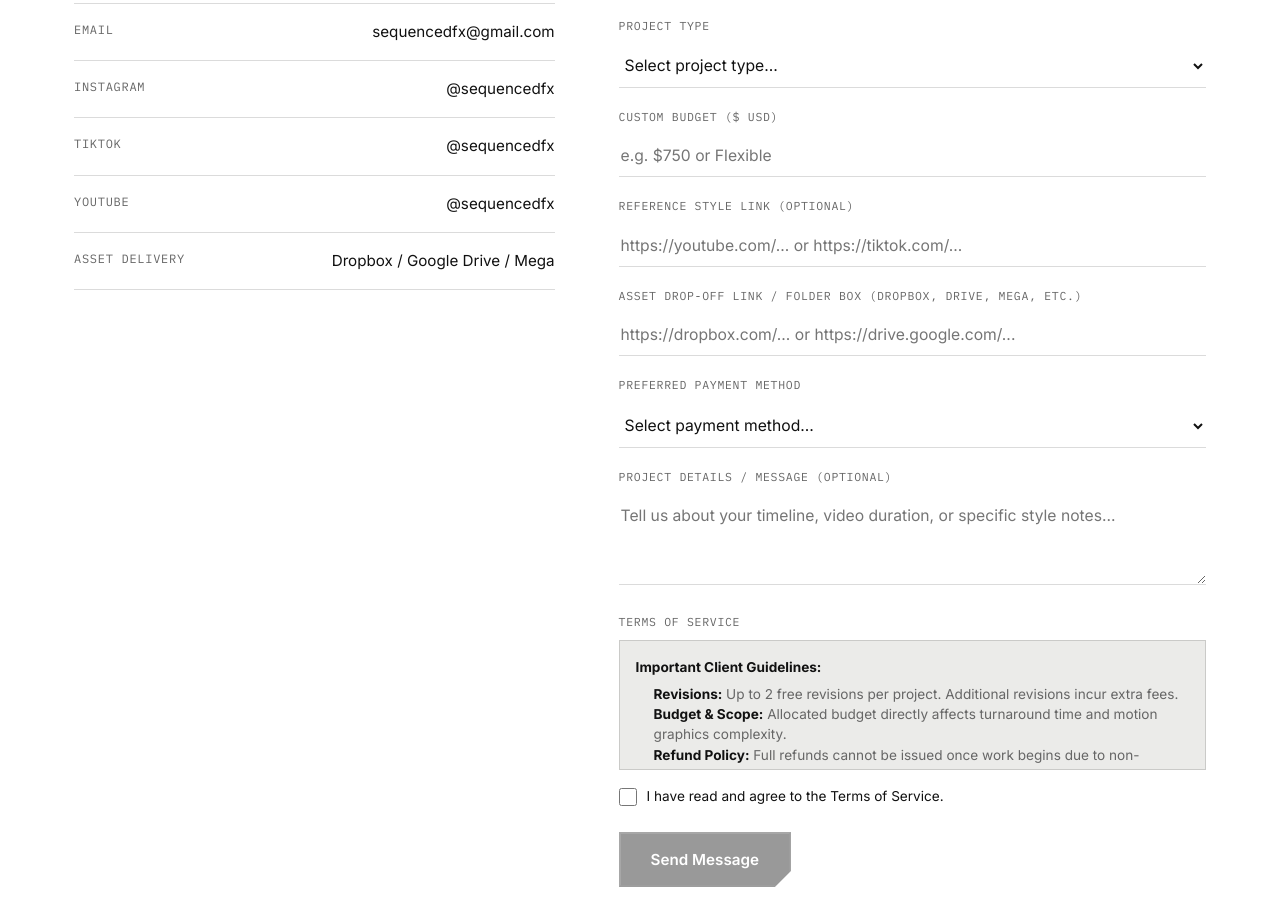
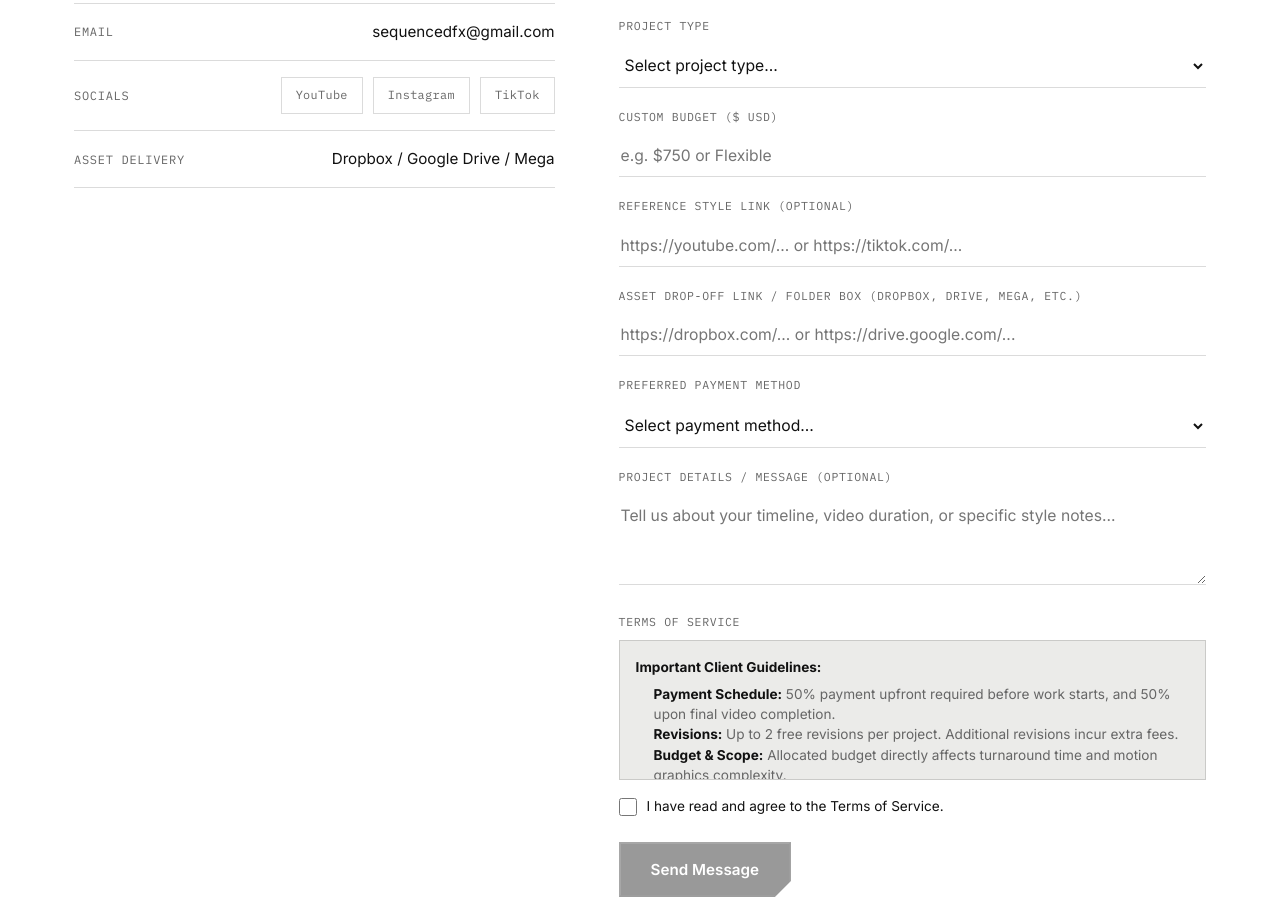
Before and after one commit to sequencedfx/SequencedFx-Portfolio, a plain HTML site: page index.html in a window 1280 px wide. Shown: the part 5281-6181 px from the top of the page. Drawn offline with Linux system fonts and the light colour scheme.

Commit message:
Update index.html

```diff
--- a/index.html
+++ b/index.html
@@ -170,7 +170,8 @@
   .about-copy p{color:var(--muted); font-size:1.02rem; margin-bottom:22px; max-width:520px;}
   .about-copy p strong{color:var(--paper); font-weight:600;}
   .tag-row{display:flex; flex-wrap:wrap; gap:10px; margin-top:8px;}
-  .tag-pill{font-family:'IBM Plex Mono',monospace; font-size:0.74rem; padding:8px 14px; border:1px solid var(--line); color:var(--muted); letter-spacing:0.03em; white-space:nowrap;}
+  .tag-pill{font-family:'IBM Plex Mono',monospace; font-size:0.74rem; padding:8px 14px; border:1px solid var(--line); color:var(--muted); letter-spacing:0.03em; white-space:nowrap; transition:background .2s, color .2s, border-color .2s;}
+  a.tag-pill:hover{background:var(--signal); color:var(--ink); border-color:var(--signal);}
 
   @media (max-width:860px){ .about-grid{grid-template-columns:1fr; gap:40px;} .about-visual{max-width:280px;} }
 
@@ -197,7 +198,7 @@
   /* Contact & Form */
   .contact-grid{display:grid; grid-template-columns:0.9fr 1.1fr; gap:64px;}
   .contact-info p{color:var(--muted); margin-bottom:32px; max-width:400px;}
-  .info-line{padding:16px 0; border-top:1px solid var(--line); display:flex; justify-content:space-between; gap:20px;}
+  .info-line{padding:16px 0; border-top:1px solid var(--line); display:flex; justify-content:space-between; align-items:center; gap:20px;}
   .info-line:last-child{border-bottom:1px solid var(--line);}
   .info-line .k{font-family:'IBM Plex Mono',monospace; font-size:0.75rem; color:var(--muted); text-transform:uppercase; letter-spacing:0.06em;}
   .info-line .v{font-size:0.95rem;}
@@ -213,7 +214,7 @@
   .conditional-field{display:none;}
 
   /* TOS Box & Checkbox */
-  .tos-box{border:1px solid var(--line); padding:16px; background:var(--panel-2); font-size:0.85rem; color:var(--muted); line-height:1.5; max-height:130px; overflow-y:auto; margin-bottom:16px;}
+  .tos-box{border:1px solid var(--line); padding:16px; background:var(--panel-2); font-size:0.85rem; color:var(--muted); line-height:1.5; max-height:140px; overflow-y:auto; margin-bottom:16px;}
   .tos-box strong{color:var(--paper);}
   .tos-box ul{padding-left:18px; margin-top:6px;}
   .checkbox-group{display:flex; align-items:center; gap:10px; margin-bottom:24px;}
@@ -225,7 +226,7 @@
 
   #form-success{display:none; grid-column:1/-1; margin-top:8px; padding:36px 28px; background:var(--signal); color:var(--ink); text-align:center;}
   #form-success svg{width:44px; height:44px; stroke:var(--ink); fill:none; stroke-width:3; margin:0 auto 16px;}
-  #form-success p{font-size:1rem; font-weight:600; max-width:360px; margin:0 auto;}
+  #form-success p{font-size:1rem; font-weight:600; max-width:380px; margin:0 auto;}
   #form-error{display:none; margin-top:18px; padding:14px 16px; background:rgba(0,0,0,0.04); border:1px solid var(--signal-dim); font-size:0.9rem;}
 
   @media (max-width:860px){ .contact-grid{grid-template-columns:1fr; gap:44px;} }
@@ -406,9 +407,16 @@
         <h2 style="margin-bottom:18px;">Let's cut something great.</h2>
         <p>Tell me about your project and I'll get back to you within one business day.</p>
         <div class="info-line"><span class="k">Email</span><a class="v" href="mailto:sequencedfx@gmail.com">sequencedfx@gmail.com</a></div>
-        <div class="info-line"><span class="k">Instagram</span><a class="v" href="https://www.instagram.com/sequencedfx?igsi=MTNyYnM0NmZzM3MzOQ==" target="_blank" rel="noopener noreferrer">@sequencedfx</a></div>
-        <div class="info-line"><span class="k">TikTok</span><a class="v" href="https://www.tiktok.com/@sequencedfx?_r=1&amp;_t=ZP-994JF73KYAw" target="_blank" rel="noopener noreferrer">@sequencedfx</a></div>
-        <div class="info-line"><span class="k">YouTube</span><a class="v" href="https://youtube.com/@sequencedfx?si=CdBzRb9t8jd4JoqJ" target="_blank" rel="noopener noreferrer">@sequencedfx</a></div>
+
+        <div class="info-line">
+          <span class="k">Socials</span>
+          <div class="tag-row" style="margin-top:0;">
+            <a href="https://youtube.com/@sequencedfx?si=CdBzRb9t8jd4JoqJ" target="_blank" rel="noopener noreferrer" class="tag-pill">YouTube</a>
+            <a href="https://www.instagram.com/sequencedfx?igsi=MTNyYnM0NmZzM3MzOQ==" target="_blank" rel="noopener noreferrer" class="tag-pill">Instagram</a>
+            <a href="https://www.tiktok.com/@sequencedfx?_r=1&amp;_t=ZP-994JF73KYAw" target="_blank" rel="noopener noreferrer" class="tag-pill">TikTok</a>
+          </div>
+        </div>
+
         <div class="info-line"><span class="k">Asset Delivery</span><span class="v">Dropbox / Google Drive / Mega</span></div>
       </div>
 
@@ -458,7 +466,6 @@
             <option value="Credit / Debit Card">Credit / Debit Card</option>
             <option value="PayPal">PayPal</option>
             <option value="Cash App">Cash App</option>
-            <option value="Cryptocurrency">Cryptocurrency</option>
           </select>
         </div>
 
@@ -469,6 +476,7 @@
           <div class="tos-box">
             <strong>Important Client Guidelines:</strong>
             <ul>
+              <li><strong>Payment Schedule:</strong> 50% payment upfront required before work starts, and 50% upon final video completion.</li>
               <li><strong>Revisions:</strong> Up to 2 free revisions per project. Additional revisions incur extra fees.</li>
               <li><strong>Budget &amp; Scope:</strong> Allocated budget directly affects turnaround time and motion graphics complexity.</li>
               <li><strong>Refund Policy:</strong> Full refunds cannot be issued once work begins due to non-refundable payment transfer fees.</li>
@@ -488,7 +496,7 @@
 
       <div id="form-success" class="cut">
         <svg viewBox="0 0 52 52"><circle cx="26" cy="26" r="23"/><path d="M14.1 27.2l7.1 7.2 16.7-16.8"/></svg>
-        <p>Thanks — I've got your request and will follow up shortly.</p>
+        <p>Details confirmed! Please keep an eye on your email for updates and notifications.</p>
       </div>
     </div>
   </div>
```
